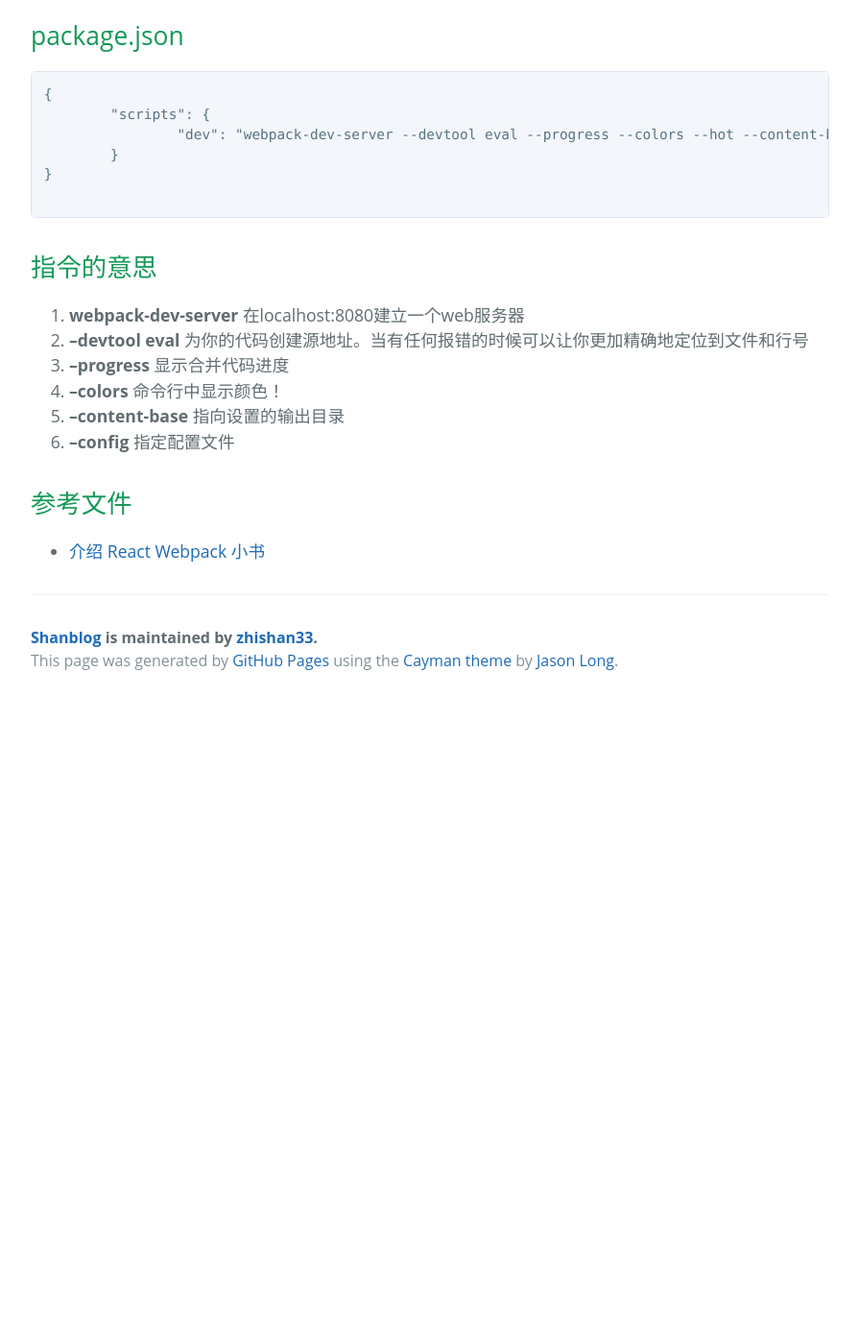
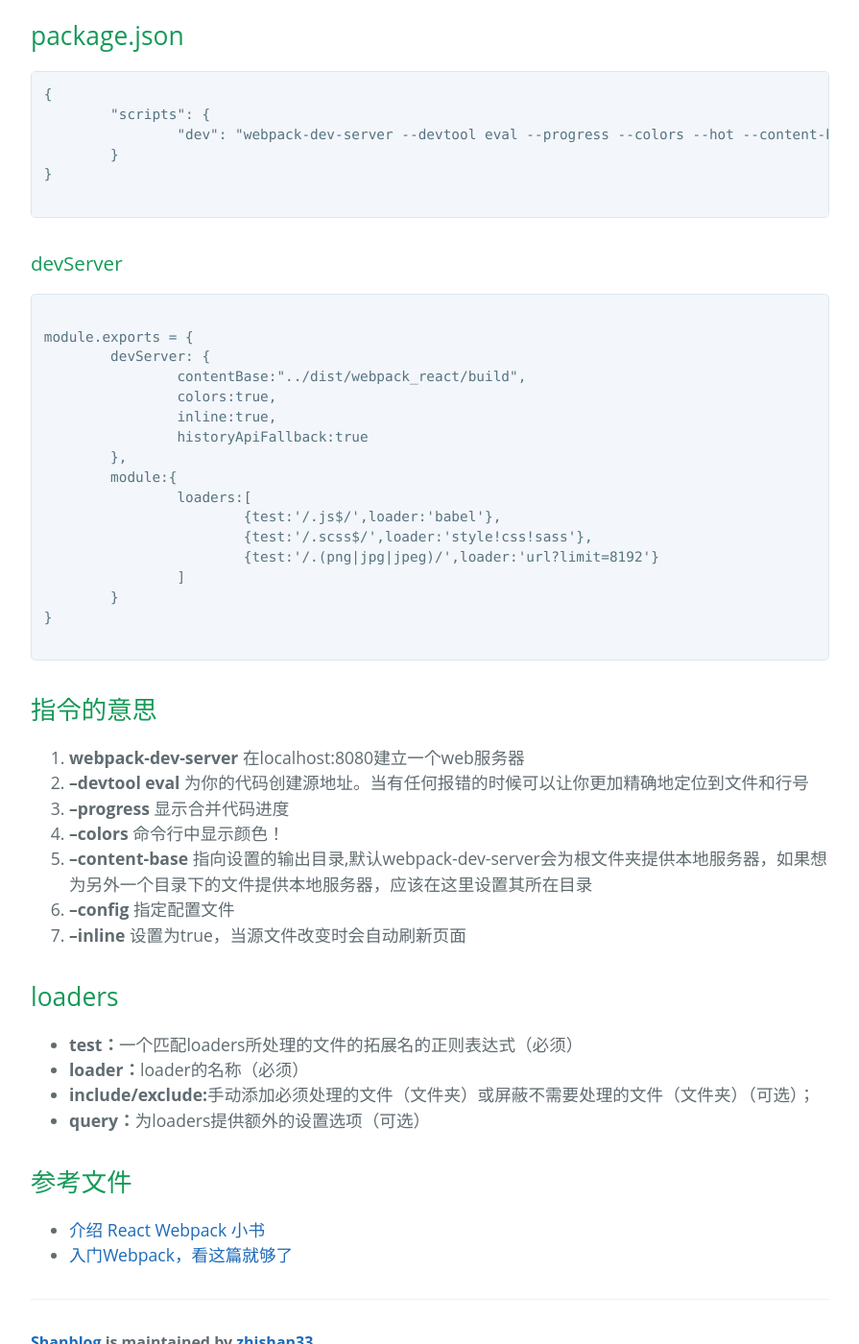
Before and after one commit to zhishan33/shanBlog, a Jekyll site: the page built from _posts/2016-09-23-webpack-config.md, in a window 1280 px wide and 1400 px high, scrolled down 459 px. Shown: the whole window at 96% size, without its empty margins (192-1087 px from the left). Built offline with Jekyll 4.4.1, drawn with Linux system fonts in a browser that asks for light colours; before the commit the page ends 1191 px from its top, so only the background shows below that.

Commit message:
add devServe_loaders

````diff
--- a/_posts/2016-09-23-webpack-config.md
+++ b/_posts/2016-09-23-webpack-config.md
@@ -15,14 +15,46 @@ title: webpack config
 
 ```
 
+### devServer
+
+```
+
+module.exports = {
+	devServer: {
+		contentBase:"../dist/webpack_react/build",
+		colors:true,
+		inline:true,
+		historyApiFallback:true
+	},
+	module:{
+		loaders:[
+			{test:'/.js$/',loader:'babel'},
+			{test:'/.scss$/',loader:'style!css!sass'},
+			{test:'/.(png|jpg|jpeg)/',loader:'url?limit=8192'}
+		]
+	}
+}
+
+```
+
 ## 指令的意思
 
 1. **webpack-dev-server**  在localhost:8080建立一个web服务器
 2. **--devtool eval** 为你的代码创建源地址。当有任何报错的时候可以让你更加精确地定位到文件和行号
 3. **--progress** 显示合并代码进度
 4. **--colors**  命令行中显示颜色！
-5. **--content-base**  指向设置的输出目录
+5. **--content-base**  指向设置的输出目录,默认webpack-dev-server会为根文件夹提供本地服务器，如果想为另外一个目录下的文件提供本地服务器，应该在这里设置其所在目录
 6. **--config** 指定配置文件
+7. **--inline** 设置为true，当源文件改变时会自动刷新页面
+
+## loaders
+
+- **test：**一个匹配loaders所处理的文件的拓展名的正则表达式（必须）
+- **loader：**loader的名称（必须）
+- **include/exclude:**手动添加必须处理的文件（文件夹）或屏蔽不需要处理的文件（文件夹）（可选）；
+- **query：**为loaders提供额外的设置选项（可选）
+
 
 ## 参考文件
 - [介绍  React Webpack 小书](https://fakefish.github.io/react-webpack-cookbook/Running-a-workflow.html)
+- [入门Webpack，看这篇就够了](http://blog.csdn.net/kun5706947/article/details/52596766)
````
